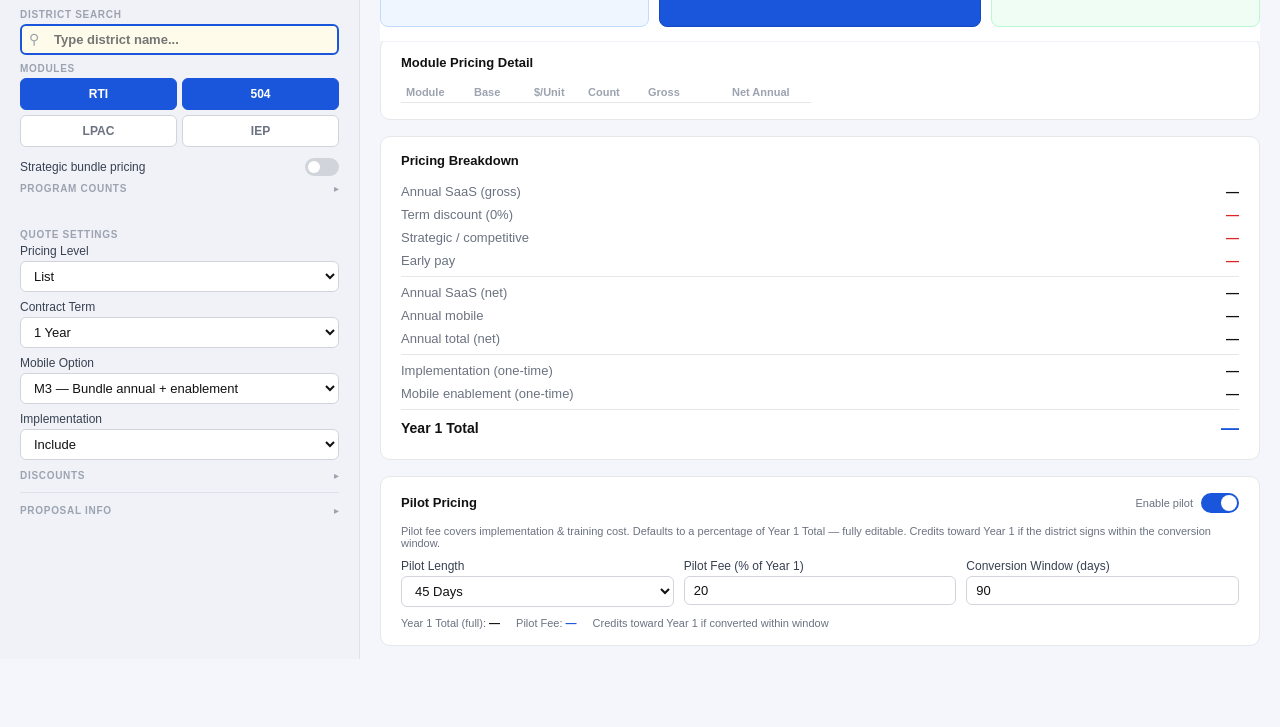
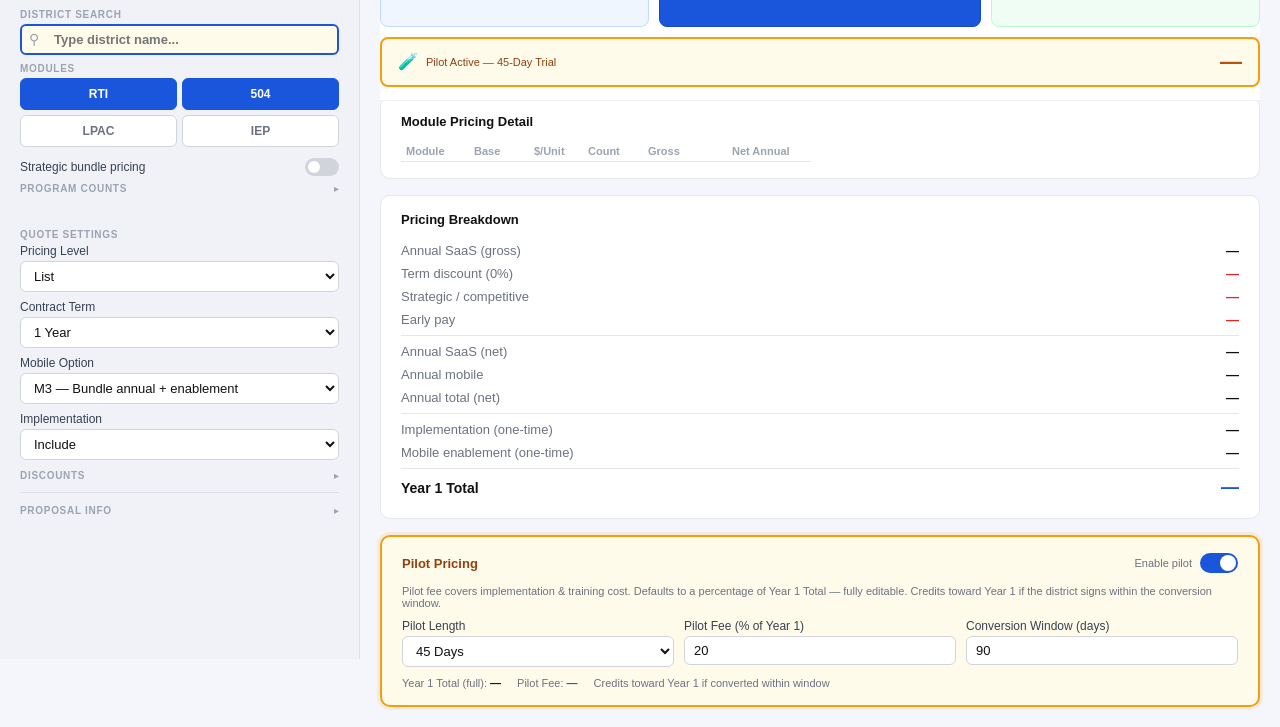
Before and after one commit to coachwatts/District-SSA_Calculator, a plain HTML site: page index.html in a window 1280 px wide. Both pictures are taken after a click on the element 1220 px from the left and 643 px from the top of the page. Shown: the part 141-868 px from the top of the page. Before the commit the page ends 807 px from the top, so only its background shows below. Drawn offline with Linux system fonts and the light colour scheme.

Commit message:
Add files via upload

```diff
--- a/index.html
+++ b/index.html
@@ -141,6 +141,10 @@ h1{font-size:17px;font-weight:700;color:#111}
 .acc-badge{font-size:9px;background:#1a56db;color:#fff;padding:1px 6px;border-radius:10px;margin-left:6px;font-weight:700}
 .acc-badge.purple{background:#7e22ce}
 .acc-badge.amber{background:#d97706}
+#pilotCard.active{border:2px solid #f59e0b;background:#fffbeb;box-shadow:0 0 0 3px rgba(245,158,11,0.12)}
+#pilotCard.active .ct{color:#92400e}
+.pilot-sticky-box{display:none}
+.pilot-sticky-box.show{display:block}
 .coop-info-row{display:flex;justify-content:space-between;font-size:11px;padding:2px 0}
 .coop-info-row .k{color:#6b7280}.coop-info-row .v{font-weight:700;color:#7e22ce}
 .tier-pill-coop{display:inline-flex;align-items:center;background:#fdf4ff;color:#7e22ce;font-size:11px;font-weight:700;padding:2px 8px;border-radius:20px;border:1px solid #e9d5ff}
@@ -334,6 +338,15 @@ h1{font-size:17px;font-weight:700;color:#111}
     <div class="sc" style="background:#eff6ff;border:1px solid #bfdbfe"><div class="sl" style="color:#3b82f6">Annual Recurring (net)</div><div class="sv blue" id="annualSaaS">—</div></div>
     <div class="sc" style="background:#1a56db;border:1px solid #1447c0;padding:0.9rem 1.1rem"><div class="sl" style="color:#bfdbfe;font-size:12px;font-weight:700">Year 1 Total</div><div class="sv" style="color:#fff;font-size:26px;font-weight:700" id="year1Total">—</div></div>
     <div class="sc" style="background:#f0fdf4;border:1px solid #bbf7d0"><div class="sl" style="color:#16a34a">Total Savings</div><div class="sv" style="color:#15803d" id="totalDisc">—</div></div>
+  </div>
+  <div class="pilot-sticky-box" id="pilotStickyBox">
+    <div class="sc" style="background:#fffbeb;border:2px solid #f59e0b;margin-top:10px;display:flex;justify-content:space-between;align-items:center;padding:0.6rem 1rem">
+      <div style="display:flex;align-items:center;gap:8px">
+        <span style="font-size:16px">🧪</span>
+        <div><div class="sl" style="color:#92400e;margin-bottom:0">Pilot Active — <span id="pilotStickyLength">—</span>-Day Trial</div></div>
+      </div>
+      <div class="sv" style="color:#b45309;font-size:22px" id="pilotStickyFee">—</div>
+    </div>
   </div>
   </div><!-- end sticky-header -->
 
@@ -1381,6 +1394,8 @@ function toggleRamp(){
     pilotEnabled = false;
     document.getElementById('pilotToggle').classList.remove('on');
     document.getElementById('pilotBody').style.display = 'none';
+    document.getElementById('pilotCard').classList.remove('active');
+    document.getElementById('pilotStickyBox').classList.remove('show');
   }
   renderRampTable();
 }
@@ -1431,6 +1446,8 @@ function togglePilot(){
   pilotEnabled = !pilotEnabled;
   document.getElementById('pilotToggle').classList.toggle('on', pilotEnabled);
   document.getElementById('pilotBody').style.display = pilotEnabled ? 'block' : 'none';
+  document.getElementById('pilotCard').classList.toggle('active', pilotEnabled);
+  document.getElementById('pilotStickyBox').classList.toggle('show', pilotEnabled);
   // Mutually exclusive with ramp — pilots are short-term, ramps are multi-year
   if(pilotEnabled && rampEnabled){
     rampEnabled = false;
@@ -1454,8 +1471,11 @@ function renderPilot(){
   const full = getFullYear1();
   const pct = parseFloat(document.getElementById('pilotPct').value)||0;
   const fee = full * (pct/100);
+  const len = document.getElementById('pilotLength').value;
   document.getElementById('pilotFullYear1').textContent = fmtC(full);
   document.getElementById('pilotFeeAmt').textContent = fmtC(fee);
+  document.getElementById('pilotStickyFee').textContent = fmtC(fee);
+  document.getElementById('pilotStickyLength').textContent = len;
 }
 
 function getPilotState(){
```
